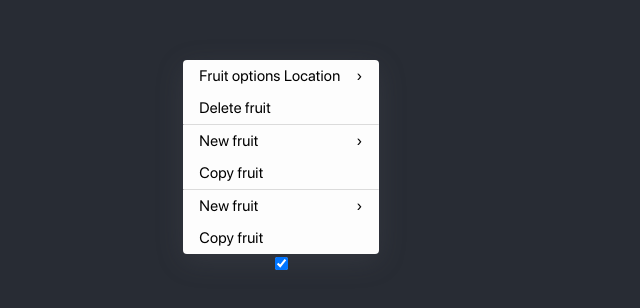
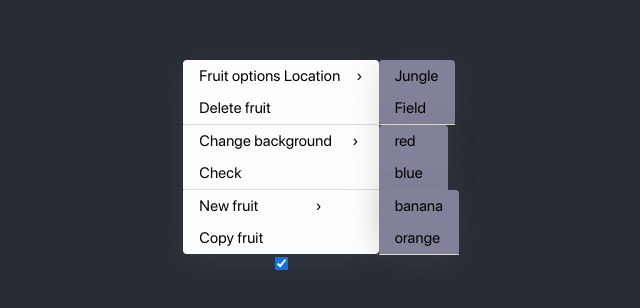
Before and after one commit to strauss02/safe-triangle, a React (Create React App) app: page / in a window 1280 px wide. Shown: the part 234-542 px from the top of the page, without its empty margins (359-999 px from the left). Built offline with nearby package versions, Linux system fonts and the light colour scheme.

Commit message:
design submenu logic

```diff
--- a/src/App.tsx
+++ b/src/App.tsx
@@ -6,17 +6,17 @@ function App() {
   const myMenuGroup = [
     {
       text: 'Fruit options Location',
-      subMenuItems: [{ text: 'banana' }, { text: 'orange' }],
+      subMenuItems: [{ text: 'Jungle' }, { text: 'Field' }],
     },
     { text: 'Delete fruit' },
   ]
 
   const mySecondMenuGroup = [
     {
-      text: 'New fruit',
-      subMenuItems: [{ text: 'banana' }, { text: 'orange' }],
+      text: 'Change background',
+      subMenuItems: [{ text: 'red' }, { text: 'blue' }, { text: 'green' }],
     },
-    { text: 'Copy fruit' },
+    { text: 'Check' },
   ]
 
   const myThirdMenuGroup = [
@@ -39,7 +39,7 @@ function App() {
         {menuVisibility && (
           <Menu
             menuGroups={[myMenuGroup, mySecondMenuGroup, myThirdMenuGroup]}
-            setMenuVisibility={setMenuVisibility}
+            // setMenuVisibility={setMenuVisibility}
           />
         )}
         <input
--- a/src/Components/Menu.tsx
+++ b/src/Components/Menu.tsx
@@ -3,17 +3,30 @@ import { menuProps } from '../types'
 import MenuGroup from './MenuGroup'
 import styled from 'styled-components'
 
-const StyledMenu = styled.div`
+const MenuWrapper = styled.div`
+  position: relative;
+`
+
+const StyledMenu = styled.div<{ submenu?: boolean }>`
   background-color: #fdfdfd;
   border-radius: 4px;
   /* padding: 0.4rem; */
   box-shadow: rgba(100, 100, 111, 0.2) 0px 7px 29px 0px;
-  overflow: hidden;
+  ${({ submenu }) =>
+    submenu &&
+    `
+    position: absolute;
+    left: 1rem;
+    background-color: #818199;
+    top: -1rem
+
+  `};
 `
 
 function Menu(props: menuProps) {
   return (
-    <StyledMenu>
+    <MenuWrapper>
+      <StyledMenu submenu={props.submenu}>
         {props.menuGroups.map((group, i) => {
           return (
             // if this is the last group, don't add a divider
@@ -23,6 +36,7 @@ function Menu(props: menuProps) {
           )
         })}
       </StyledMenu>
+    </MenuWrapper>
   )
 }
 
--- a/src/Components/MenuItem.tsx
+++ b/src/Components/MenuItem.tsx
@@ -1,6 +1,7 @@
 import React from 'react'
 import { menuItem } from '../types'
 import styled from 'styled-components'
+import Menu from './Menu'
 
 const MenuText = styled.p`
   font-family: 'San Francisco';
@@ -34,6 +35,7 @@ function MenuItem(props: menuItem) {
       <MenuText>{props.text}</MenuText>
 
       {props.subMenuItems && <ArrowWrapper>{'›'}</ArrowWrapper>}
+      {props.subMenuItems && <Menu submenu menuGroups={[props.subMenuItems]} />}
     </ItemWrapper>
   )
 }
```
Also changed, not shown: src/types.ts (+7 -1 lines). Lines whose indentation alone changed are shown as unchanged.
